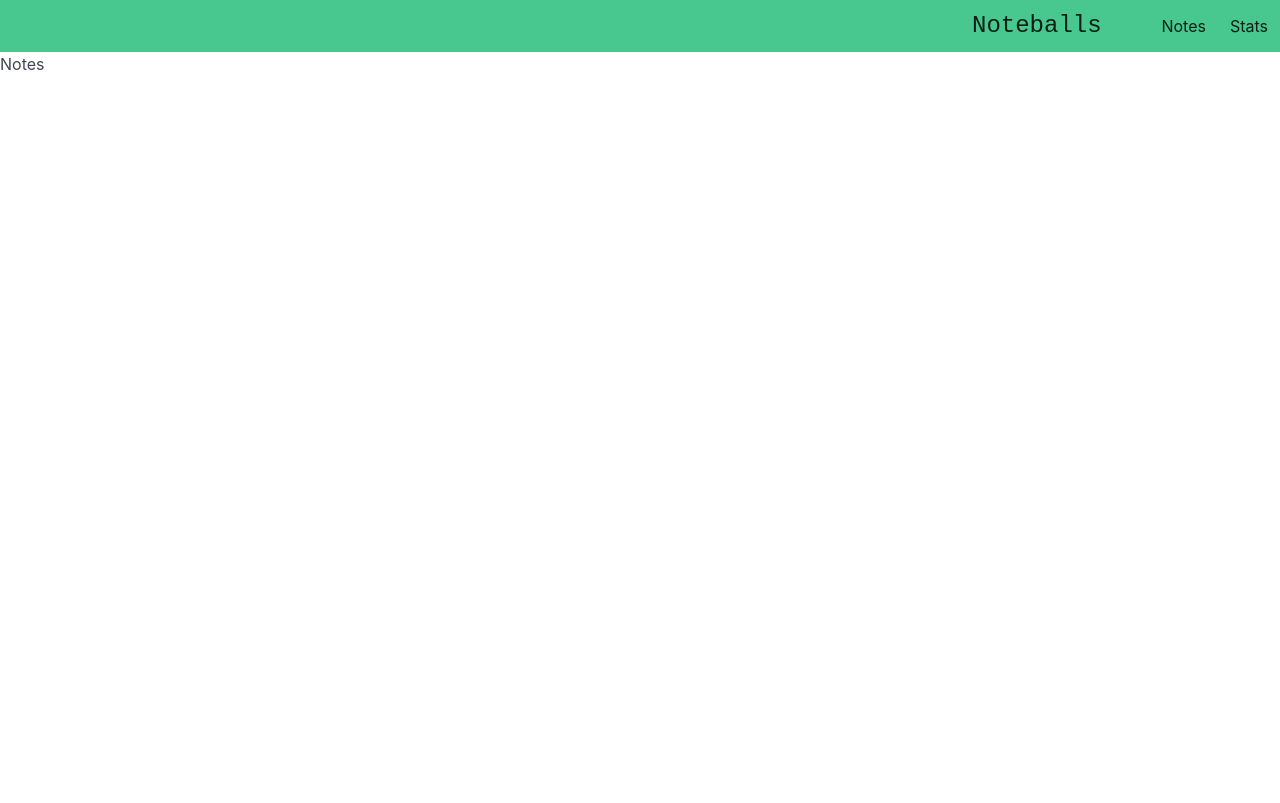
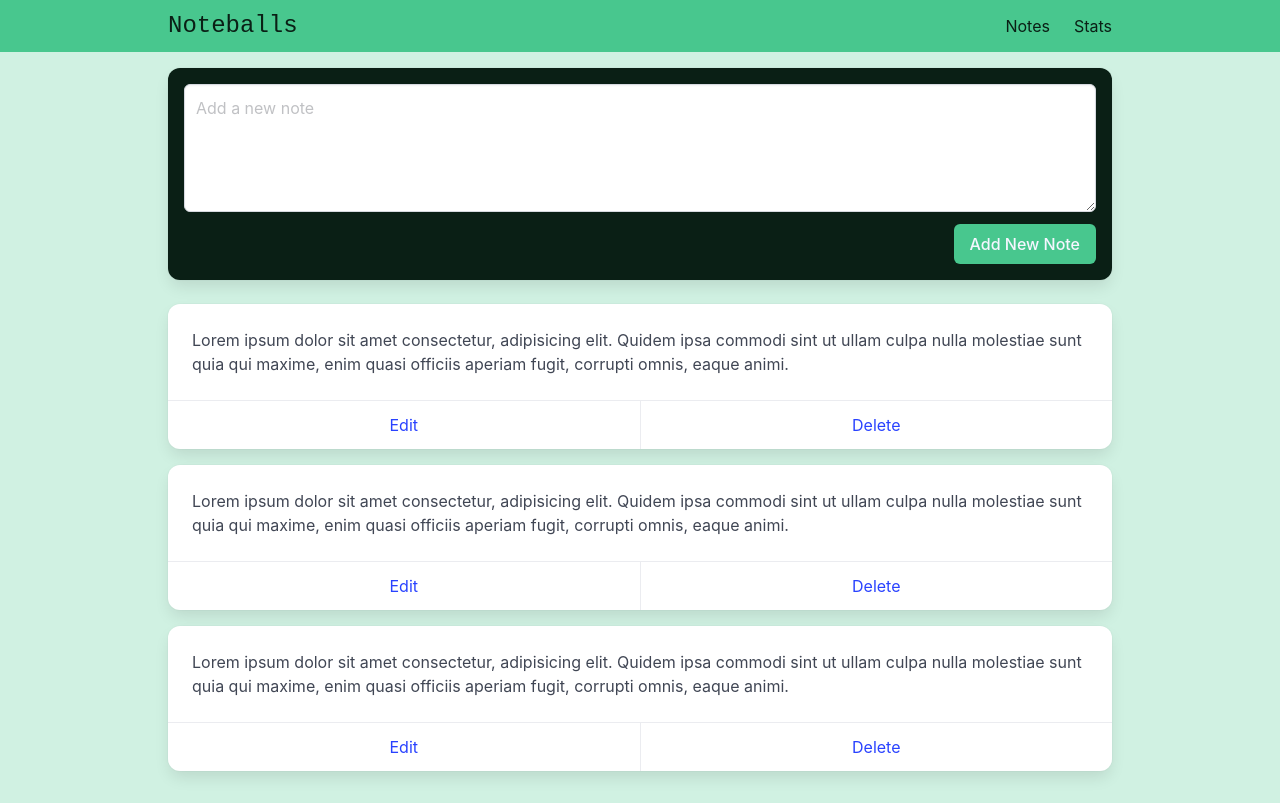
Before and after one commit to RahafAl0/Noteballes-VueJS, a Vue app: page /#/ in a window 1280 px wide. Built offline with nearby package versions, Linux system fonts and the light colour scheme.

Commit message:
adding style

```diff
--- a/index.html
+++ b/index.html
@@ -1,13 +1,16 @@
 <!DOCTYPE html>
-<html lang="en">
+<html lang="en" class="has-background-success-light">
+
 <head>
   <meta charset="UTF-8">
   <link rel="icon" href="/favicon.ico">
   <meta name="viewport" content="width=device-width, initial-scale=1.0">
   <title>Noteballs</title>
 </head>
+
 <body>
   <div id="app"></div>
   <script type="module" src="/src/main.ts"></script>
 </body>
+
 </html>
--- a/src/App.vue
+++ b/src/App.vue
@@ -1,6 +1,9 @@
 <template>
   <NavBar />
-  <RouterView />
+
+  <div class="container is-max-desktop px-2 py-4">
+    <RouterView />
+  </div>
 </template>
 
 <script setup>
--- a/src/components/Layout/NavBar.vue
+++ b/src/components/Layout/NavBar.vue
@@ -1,19 +1,18 @@
 <template>
-  <nav class="navbar is-success" role="navigation" aria-label="main navigation">
-    <div class="container is-max-desktop"></div>
+  <nav class="navbar is-success" aria-label="main navigation" role="navigation">
+    <div class="container is-max-desktop px-2">
       <div class="navbar-brand">
         <div class="navbar-item is-size-4 is-family-monospace">Noteballs</div>
 
         <a
-        role="button"
           @click.prevent="showMobileNav = !showMobileNav"
           class="navbar-burger"
-        :class="{ 'is-active' : showMobileNav }"
+          :class="{ 'is-active': showMobileNav }"
+          aria-expanded="false"
           aria-label="menu"
-        aria-expanded="false"
           data-target="navbarBasicExample"
+          role="button"
         >
-        <span aria-hidden="true"></span>
           <span aria-hidden="true"></span>
           <span aria-hidden="true"></span>
           <span aria-hidden="true"></span>
@@ -23,18 +22,16 @@
       <div
         id="navbarBasicExample"
         class="navbar-menu"
-      :class="{ 'is-active' : showMobileNav }"
+        :class="{ 'is-active': showMobileNav }"
       >
-
-
         <div class="navbar-end">
           <RouterLink to="/" class="navbar-item" active-class="is-active">
             Notes
           </RouterLink>
-
           <RouterLink to="/stats" class="navbar-item" active-class="is-active">
             Stats
           </RouterLink>
+        </div>
       </div>
     </div>
   </nav>
@@ -46,10 +43,9 @@ import { ref } from "vue";
 const showMobileNav = ref(false);
 </script>
 
-
 <style>
 @media (max-width: 1023px) {
-    .navbar.menu {
+  .navbar-menu {
     position: absolute;
     left: 0;
     width: 100%;
--- a/src/views/ViewNotes.vue
+++ b/src/views/ViewNotes.vue
@@ -1,5 +1,33 @@
 <template>
   <div class="notes">
-    <h1>Notes</h1>
+    <div class="card has-background-success-dark p-4 mb-5">
+      <div class="field">
+        <div class="control">
+          <textarea class="textarea" placeholder="Add a new note" />
+        </div>
+      </div>
+
+      <div class="field is-grouped is-grouped-right">
+        <div class="control">
+          <button class="button is-link has-background-success">
+            Add New Note
+          </button>
+        </div>
+      </div>
+    </div>
+
+    <div v-for="i in 3" class="card mb-4">
+      <div class="card-content">
+        <div class="content">
+          Lorem ipsum dolor sit amet consectetur, adipisicing elit. Quidem ipsa
+          commodi sint ut ullam culpa nulla molestiae sunt quia qui maxime, enim
+          quasi officiis aperiam fugit, corrupti omnis, eaque animi.
+        </div>
+      </div>
+      <footer class="card-footer">
+        <a href="#" class="card-footer-item">Edit</a>
+        <a href="#" class="card-footer-item">Delete</a>
+      </footer>
+    </div>
   </div>
 </template>
```
Lines whose indentation alone changed are shown as unchanged.
